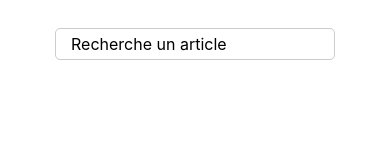
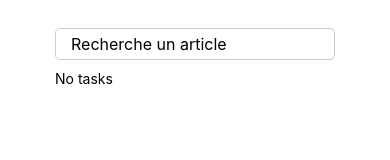
Before and after one commit to TomSneakers/ReactNative, a React Native app: screen /Accueil in a window 390 px wide. Shown: the part 204-364 px from the top of the page. Built offline with nearby package versions, Linux system fonts and the light colour scheme.

Commit message:
maj vendredi aprem

```diff
--- a/View/HomeScreen.js
+++ b/View/HomeScreen.js
@@ -1,8 +1,8 @@
 import { DefaultTheme } from '@react-navigation/native';
 import React, { useState } from 'react';
 import { SafeAreaView, StyleSheet, TextInput, View, ScrollView, Button, Text } from 'react-native';
-import Case from '../component/Case';
-import SendEmail from '../component/mail';
+import Case from '../component/ItemCourse';
+import SendEmail from '../component/Mail';
 
 const Home = () => {
 
--- a/View/ScanScreen.js
+++ b/View/ScanScreen.js
@@ -1,5 +1,5 @@
 import { View } from "react-native";
-import ScanQR from "../component/ScranQR";
+import ScanQR from "../component/ScanQR";
 
 export default function ScanScreen() {
     return (
--- a/component/CodeQr.js
+++ b/component/CodeQr.js
@@ -6,10 +6,9 @@ import { Context } from '../context/CaseContext';
 import { Colors } from 'react-native/Libraries/NewAppScreen';
 
 export default function CodeQR() {
-    const { myCase, SetMyCase } = useContext(Context)
+    const { myCase } = useContext(Context)
 
-    const data =  myCase.map(item => item.text).join('\n')
-
+    const data = JSON.stringify(myCase);
 
     return (
 
@@ -28,9 +27,9 @@ const styles = StyleSheet.create({
         alignItems: 'center',
         justifyContent: 'center',
     },
-    text:{
-       marginBottom:50,
-        fontSize:40,
+    text: {
+        marginBottom: 50,
+        fontSize: 40,
         textAlign: 'center',
         color: '#00C4CC',
 
--- a/component/Case.js
+++ b/component/ItemCourse.js
@@ -1,14 +1,14 @@
 import React, { useState, useEffect, useContext } from 'react';
 import { StyleSheet, Text, View, TextInput, TouchableOpacity, ScrollView, StatusBar } from 'react-native';
 import AsyncStorage from '@react-native-async-storage/async-storage';
-import SearchBar from './search';
-import TaskList from './taskList';
+import SearchBar from './Search';
+import TaskList from './TaskList';
 import { Context } from '../context/CaseContext';
 import { shouldUseActivityState } from 'react-native-screens';
 
-export default function WriteToFile() {
+export default function ItemCourse() {
   // Récupérer le contexte
-  const { myCase, setMyCase } = useContext(Context);
+  const { myCase, setMyCase, scanned } = useContext(Context);
 
   // Définir les états pour la tâche et la liste de tâches originales
   const [task, setTask] = useState('');
@@ -18,6 +18,10 @@ export default function WriteToFile() {
   useEffect(() => {
     loadTasks();
   }, []);
+
+  useEffect(function () {
+    setOriginalTaskList(myCase)
+  }, [scanned])
 
   // Fonction pour charger les tâches depuis le stockage asynchrone
   const loadTasks = async () => {
--- /dev/null
+++ b/component/ScanQR.js
@@ -0,0 +1,93 @@
+import React, { useState, useEffect, useContext } from 'react';
+import { Text, View, StyleSheet, Button, TouchableOpacity } from 'react-native';
+import { BarCodeScanner } from 'expo-barcode-scanner';
+import AsyncStorage from '@react-native-async-storage/async-storage';
+import { Context } from '../context/CaseContext';
+import { useNavigation } from '@react-navigation/native';
+import { Alert } from 'react-native';
+
+
+
+export default function ScanQR() {
+    const navigation = useNavigation();
+    const [hasPermission, setHasPermission] = useState(null);
+    const { myCase, setMyCase, scanned, setScanned } = useContext(Context);
+
+    useEffect(() => {
+        const getBarCodeScannerPermissions = async () => {
+            const { status } = await BarCodeScanner.requestPermissionsAsync();
+            setHasPermission(status === 'granted');
+        };
+        getBarCodeScannerPermissions();
+    }, []);
+
+    const handleBarCodeScanned = async ({ type, data }) => {
+        const parsedData = JSON.parse(data);
+        setScanned(true);
+        setMyCase(parsedData); // save scanned data
+        await AsyncStorage.setItem('tasks', data)
+        Alert.alert('LISTE AJOUTÉE', 'La liste de course à été ajouter dans accueil', [
+            {
+              text: 'OK',
+              onPress: () => console.log('La liste de course a été ajoutée dans accueil'),}
+          ]);
+    };
+
+    if (hasPermission === null) {
+        return <Text>Demande d'autorisation de la caméra</Text>;
+    }
+    if (hasPermission === false) {
+        return <Text>Pas d'accès à la caméra</Text>;
+    }
+
+    return (
+        <View style={styles.container}>
+            <BarCodeScanner
+                onBarCodeScanned={scanned ? undefined : handleBarCodeScanned}
+                style={StyleSheet.absoluteFillObject}
+            />
+            {scanned && (
+                <View style={styles.afterScan}>
+
+
+                    <Text style={styles.text}>La liste de course à été synchronisé</Text>
+                    <TouchableOpacity style={styles.button} onPress={() => setScanned(false)}>
+                        <Text  style={styles.buttonText}>Scanner à nouveau</Text>
+                    </TouchableOpacity>
+                    <TouchableOpacity style={styles.button} onPress={async () => { navigation.navigate("Accueil") }}>
+                        <Text style={styles.buttonText}>Afficher les données scannées</Text>
+                    </TouchableOpacity>
+                </View>
+            )}
+        </View>
+    );
+}
+
+const styles = StyleSheet.create({
+    container: {
+    flex: 1,
+    alignItems: 'center',
+    justifyContent: 'center',
+    },
+    text: {
+    fontSize: 18,
+    marginBottom: 20,
+    textAlign: 'center',
+    fontWeight: 'bold',
+    color: '#FFFFFF'
+    },
+    button: {
+    backgroundColor: '#00C4CC',
+    padding: 10,
+    borderRadius: 5,
+    marginBottom: 10,
+    },
+    buttonText: {
+    color: '#FFFFFF',
+    fontSize: 16,
+    textAlign: 'center'
+    },
+    afterScan: {
+        marginTop: 600,
+    },
+    });
--- a/component/ScranQR.js
+++ /dev/null
@@ -1,47 +0,0 @@
-import React, { useState, useEffect } from 'react';
-import { Text, View, StyleSheet, Button } from 'react-native';
-import { BarCodeScanner } from 'expo-barcode-scanner';
-
-export default function ScanQR() {
-  const [hasPermission, setHasPermission] = useState(null);
-  const [scanned, setScanned] = useState(false);
-
-  useEffect(() => {
-    const getBarCodeScannerPermissions = async () => {
-      const { status } = await BarCodeScanner.requestPermissionsAsync();
-      setHasPermission(status === 'granted');
-    };
-
-    getBarCodeScannerPermissions();
-  }, []);
-
-  const handleBarCodeScanned = ({ type, data }) => {
-    setScanned(true);
-    alert(`Bar code with type ${type} and data ${data} has been scanned!`);
-  };
-
-  if (hasPermission === null) {
-    return <Text>Requesting for camera permission</Text>;
-  }
-  if (hasPermission === false) {
-    return <Text>No access to camera</Text>;
-  }
-
-  return (
-    <View style={styles.container}>
-      <BarCodeScanner
-        onBarCodeScanned={scanned ? undefined : handleBarCodeScanned}
-        style={StyleSheet.absoluteFillObject}
-      />
-      {scanned && <Button title={'Tap to Scan Again'} onPress={() => setScanned(false)} />}
-    </View>
-  );
-}
-
-const styles = StyleSheet.create({
-  container: {
-    flex: 1,
-    flexDirection: 'column',
-    justifyContent: 'center',
-  },
-});
--- a/component/mail.js
+++ b/component/mail.js
@@ -5,13 +5,13 @@ import { Context } from '../context/CaseContext';
 
 const SendEmailButton = () => {
     const { myCase } = useContext(Context);
-    const recipient = 'example@mail.com';
+    const recipient = 'mounir.bendahmane@ecole-isitech.fr';
 
     const sendEmail = async () => {
         try {
             await MailComposer.composeAsync({
                 recipients: [recipient],
-                subject: 'Bonjour',
+                subject: 'Liste de course',
 
                 body: 'Liste des courses:\n\n' + myCase.map(item => item.text).join('\n')
 
--- a/component/taskList.js
+++ b/component/taskList.js
@@ -2,14 +2,23 @@ import { TouchableOpacity, View, Text } from "react-native";
 
 export default function TaskList({ taskList, styles, onRemove, onComplete }) {
 
-    return taskList.map((task, index) => (
-        <View style={styles.taskContainer} key={index}>
+    return (
+        <View>
+            {taskList.length === 0 && <View><Text>No tasks</Text></View>}
+            {
+                taskList.length > 0 && taskList.map((task, index) => {
+                    return (<View style={styles.taskContainer} key={index}>
                         <TouchableOpacity onPress={() => onComplete(index)}>
                             <Text style={[styles.taskText, task.completed && styles.completed]}>{task.text}</Text>
                         </TouchableOpacity>
                         <TouchableOpacity onPress={() => onRemove(index)}>
                             <Text style={styles.removeButton}>Supprimer</Text>
                         </TouchableOpacity>
+                    </View>)
+
+                })
+            }
         </View>
-    ))
+    )
+
 }
--- a/context/CaseContext.js
+++ b/context/CaseContext.js
@@ -11,9 +11,10 @@ export const Context = createContext({
 export default function CaseContext({ children }) {
     // remplacer ce hook par le hook useReducer
     const [myCase, setMyCase] = useState([]);
+    const [scanned, setScanned] = useState(false);
 
     return (
-        <Context.Provider value={{ myCase, setMyCase }}>
+        <Context.Provider value={{ myCase, setMyCase, scanned, setScanned }}>
             {children}
         </Context.Provider>
     );
--- a/package.json
+++ b/package.json
@@ -26,6 +26,7 @@
     "expo-status-bar": "~1.4.4",
     "react": "18.2.0",
     "react-native": "0.71.6",
+    "react-native-fs": "^2.20.0",
     "react-native-gesture-handler": "^2.9.0",
     "react-native-image-crop-picker": "^0.39.0",
     "react-native-paper": "^5.7.0",
--- a/route/route.js
+++ b/route/route.js
@@ -1,7 +1,6 @@
 import { NavigationContainer, Stac } from "@react-navigation/native"
 import { createNativeStackNavigator } from '@react-navigation/native-stack';
 import MyTabs from "../tabs/bottom";
-import CameraScreen from "../View/CameraScreen";
 const Stack = createNativeStackNavigator();
 
 export default function Route() {
```
Also changed, not shown: 1 other file (tests, documents, lock files or other folders). Lines whose indentation alone changed are shown as unchanged.
